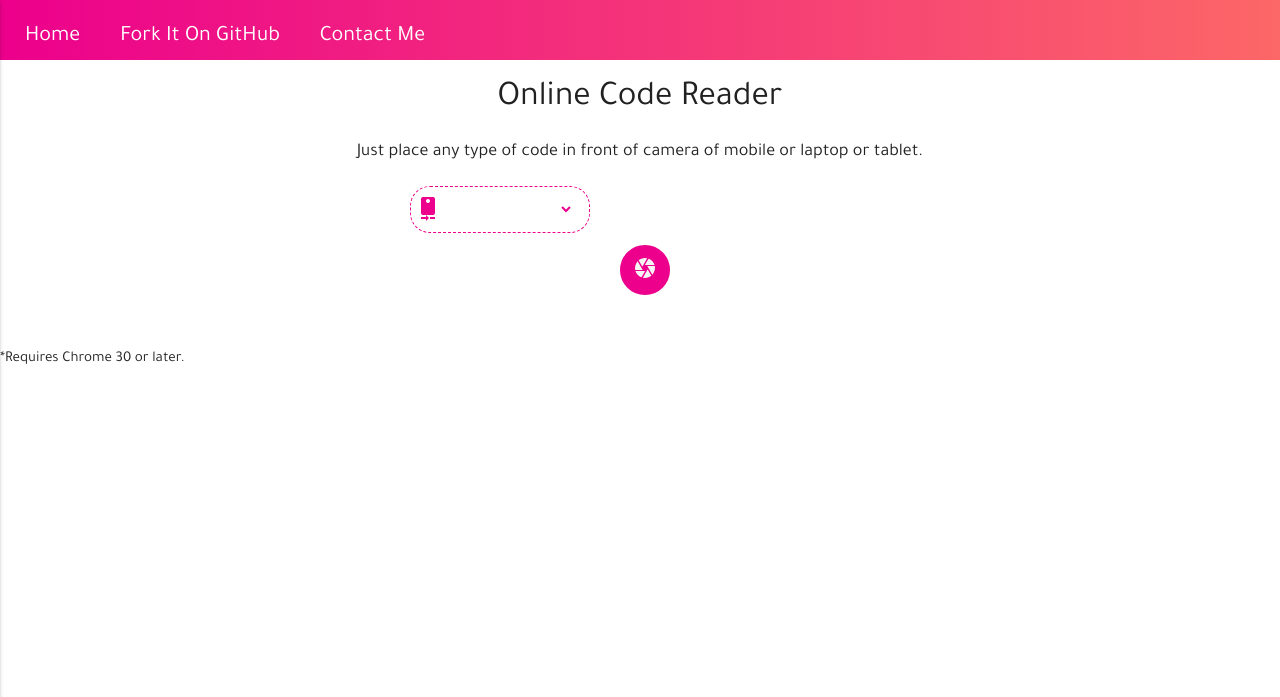
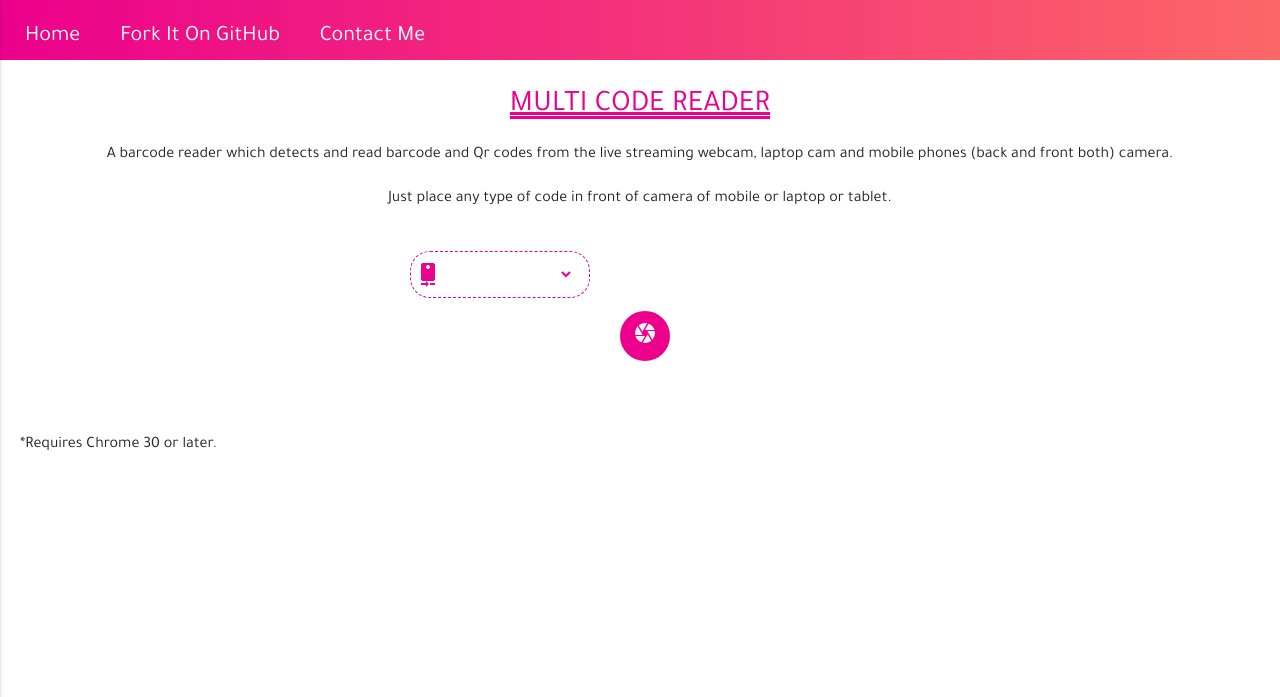
Before and after one commit to sagban/Zbar-barcode-reader-python-javascript, a Django app: page / in a window 1280 px wide. Shown: the top 697 px of the page. Run offline with Django 3.2, Linux system fonts and the light colour scheme; lists and menus that the app fills with data are empty.

Commit message:
A second Version

```diff
--- a/bar/static/css/style.css
+++ b/bar/static/css/style.css
@@ -78,15 +78,15 @@ div.select{
   margin:20px;
 }
 #result_strip{
-  background:#faebd700;
-  background:rgba(0,0,0,0);
-  width:200px;
-  height:20px;
+  background:rgba(238, 238, 238, 0.2);
+  width:70%;
+  height:auto;
   position:absolute;
   z-index:100;
   color:#ec008c;
-  margin:20px;
-  margin-top:80px;
+  font-weight:500;
+  margin-top:100px;
+  margin-left:12%;
 }
 @media(min-width:600px){
   div.select{
@@ -157,3 +157,18 @@ overflow-x: -moz-hidde-unscrollable;
     overflow-x: -moz-scrollbars-horizontal !important;
     overflow-x: hidden;
 }
+#container h1{
+  color:#ec008c;
+  text-decoration-line: underline;
+    text-decoration-style: double;
+    margin-top:30px;
+    font-size:30px;
+  text-transform:uppercase;
+}
+p{
+  margin:20px !important;
+  font-size:16px !important;
+}
+.sub{
+    font-size: 12px;
+}
--- a/bar/static/js/main.js
+++ b/bar/static/js/main.js
@@ -109,7 +109,7 @@ function handleError(error) {
     canvas.height = height;
     canvas.getContext('2d').drawImage(video, 0, 0, width, height);
     var dataUrl = canvas.toDataURL('image/jpg');
-    console.log(dataUrl);
+    // console.log(dataUrl);
     $.ajax({
     type: "POST",
     url: "/decode/",
@@ -121,6 +121,7 @@ function handleError(error) {
         if(data.code =='NO BarCode Found'){
 
 
+            console.log("Trying..")
             var interval = setTimeout(function(){
 
                 var date2 = new Date();
@@ -140,10 +141,15 @@ function handleError(error) {
 
         }
         else{
-            console.log(data.code);
-
-            Result.html('Detect: '+data.code);
+            // console.log(data.code);
+            var obj = JSON.parse(data);
+            var i;
+            Result.html('Detect :)<br>');
+            for(i=0; i<obj.length;i++){
+                Result.append("Code: "+obj[i].code+"<br>Type: "+obj[i].type+"<br>");
+            }
             window.navigator.vibrate(200);
+            clearTimeout(interval);
         }
 
         // Do Any thing you want
@@ -155,5 +161,6 @@ function handleError(error) {
   }
   startbutton.addEventListener('click', function(ev){
       takepicture();
+      Result.html("Searching..");
       ev.preventDefault();
       }, false);
--- a/bar/templates/ScanBook.html
+++ b/bar/templates/ScanBook.html
@@ -18,8 +18,9 @@
         </div>
 
         <div id="container">
-            <h1>Online Code Reader</h1>
-            <p>Just place any type of code in front of camera of mobile or laptop or tablet.</p>
+            <h1>Multi Code Reader</h1>
+            <p>A barcode reader which detects and read barcode and Qr codes from the live streaming webcam, laptop cam and mobile phones (back and front both) camera.</p>
+            <p class="sub">Just place any type of code in front of camera of mobile or laptop or tablet.</p>
 
             <div class="">
                 <label for="audioSource"></label><select id="audioSource"></select>
@@ -28,6 +29,7 @@
                 <div id="result_strip">
                     <ul class="thumbnails"></ul>
                 </div>
+{#                <div class="decoration"></div>#}
                 <div class="select">
                     <label for="videoSource"><i class='material-icons'>camera_rear</i></label><select id="videoSource"></select>
                 </div>
--- a/bar/templates/includes/navbar.html
+++ b/bar/templates/includes/navbar.html
@@ -11,7 +11,7 @@
        <!-- List Item Begin -->
       <ul class="hide-on-med-and-down" id="nav-desk">
          <li><a href="/" class="hvr-float-shadow">Home</a></li>
-         <li><a href="#" class="hvr-float-shadow">Fork It On GitHub</a></li>
+         <li><a href="https://github.com/sagban/Zbar-barcode-reader-python-javascript" class="hvr-float-shadow">Fork It On GitHub</a></li>
           <li><a href="#contact" class="hvr-float-shadow"href="#">Contact Me</a></li>
 
       </ul>
@@ -21,7 +21,7 @@
       <!-- Mobile Nav Bar Begin -->
       <ul id="nav-mobile" class="side-nav" style="transform: translateX(-100%);">
          <li><a href="/" class="hvr-float-shadow">Home</a></li>
-          <li><a href="#" class="hvr-float-shadow">Fork It On GitHub</a></li>
+          <li><a href="https://github.com/sagban/Zbar-barcode-reader-python-javascript" class="hvr-float-shadow">Fork It On GitHub</a></li>
           <li><a href="#contact" class="hvr-float-shadow"href="#">Help</a></li>
       </ul>
       <!-- Mobile Nav Bar End -->
--- a/bar/views.py
+++ b/bar/views.py
@@ -3,6 +3,8 @@ from django.views.decorators.csrf import csrf_exempt
 from . import barCode
 from django.shortcuts import render
 from django.http import JsonResponse
+import json
+from django.core import serializers
 
 # Create your views here.
 
@@ -13,7 +15,11 @@ def decodeAjax(request):
     if request.POST:
         decodedData = barCode.decode(request.POST['imgBase64'])
         if decodedData:
-            return JsonResponse({"code" : decodedData})
+
+            json_data = json.dumps(decodedData)
+            print(json_data)
+            return JsonResponse(json_data,safe=False)
+
         return JsonResponse({"code" : 'NO BarCode Found'})
 
 
```
Also changed, not shown: bar/barCode.py (+13 -4 lines).
